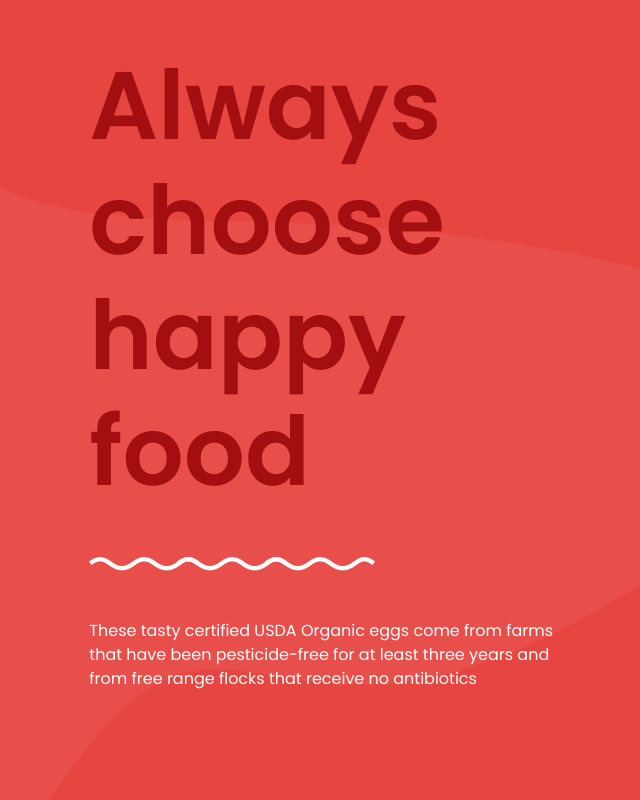
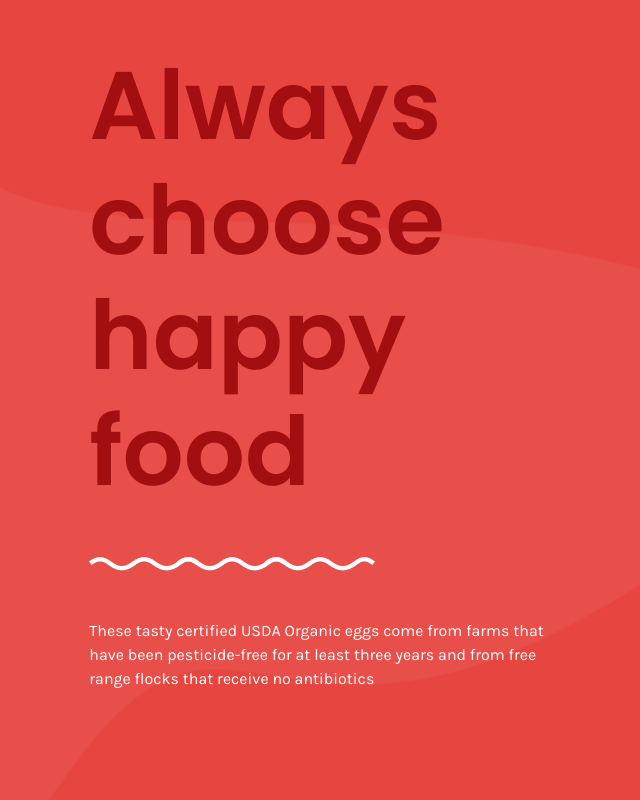
Before and after one commit to mreskini/FoodApp, a React (Create React App) app: page / in a window 1280 px wide. Shown: the top 800 px of the page, without its empty margins (187-827 px from the left). Built offline with nearby package versions, Linux system fonts and the light colour scheme.

Commit message:
added some font classes

```diff
--- a/src/assets/css/styles.css
+++ b/src/assets/css/styles.css
@@ -26,6 +26,10 @@
   font-weight: 600 !important;
 }
 
+.font-weight-500 {
+  font-weight: 500 !important;
+}
+
 .font-weight-400 {
   font-weight: 400 !important;
 }
--- a/src/assets/scss/general.scss
+++ b/src/assets/scss/general.scss
@@ -27,6 +27,10 @@
   font-weight: 600 !important;
 }
 
+.font-weight-500 {
+  font-weight: 500 !important;
+}
+
 .font-weight-400 {
   font-weight: 400 !important;
 }
--- a/src/components/hero-section.jsx
+++ b/src/components/hero-section.jsx
@@ -9,7 +9,7 @@ const Hero = () => {
             Always choose happy food
           </div>
           <img src={wavesImage} alt="Waves" className="my-5" />
-          <p className="text-white">
+          <p className="text-white font-karla font-weight-500">
             These tasty certified USDA Organic eggs come from farms that have
             been pesticide-free for at least three years and from free range
             flocks that receive no antibiotics
```
